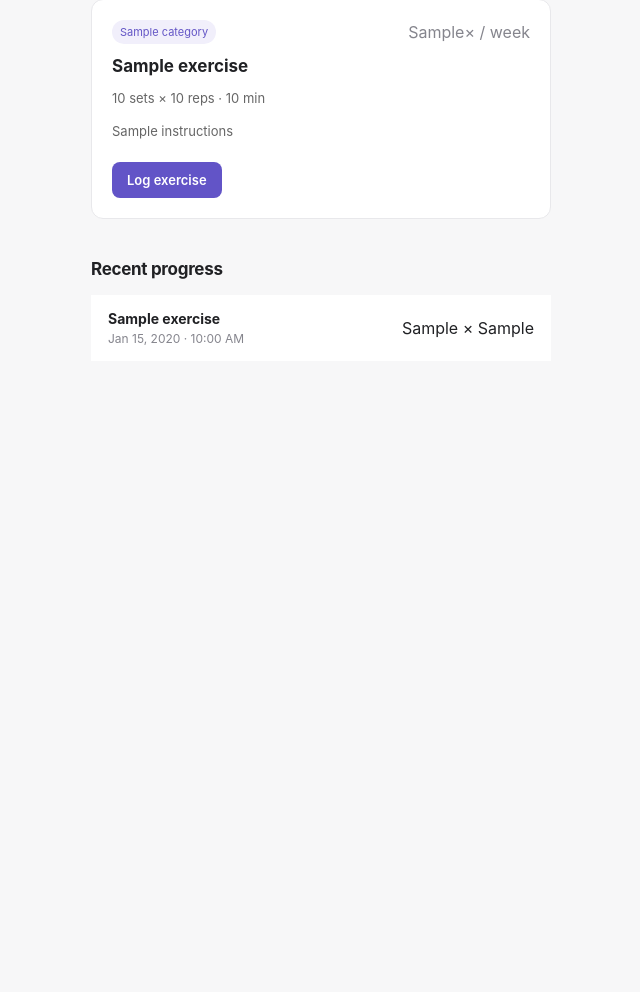
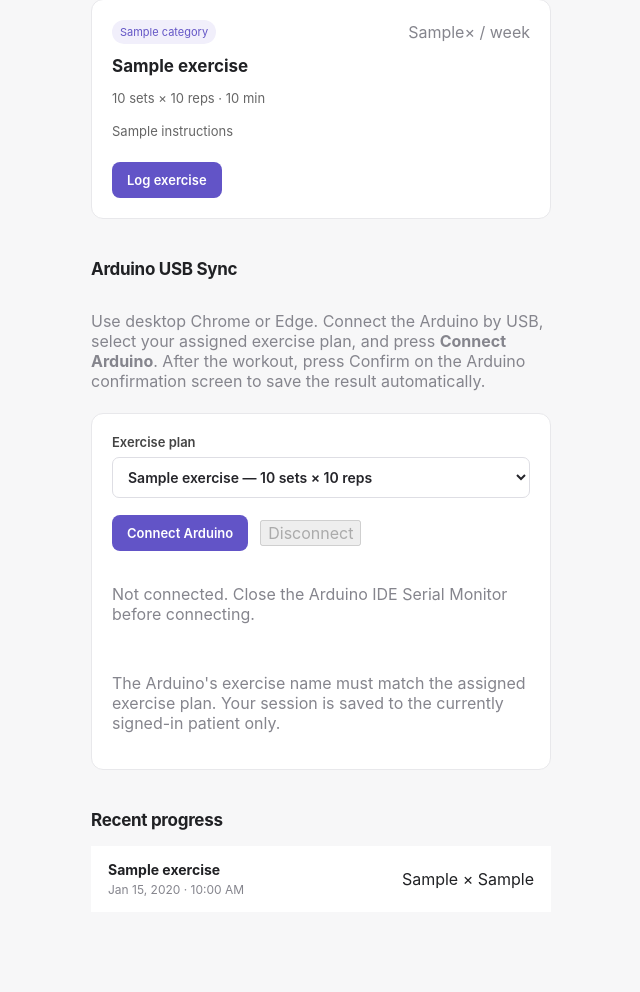
Before and after one commit to jsngao07/ECE198, a Flask app: template Web & Database/templates/patient_dashboard.html in a window 1280 px wide. Shown: the part 213-1205 px from the top of the page, without its empty margins (319-959 px from the left). Before the commit the page ends 558 px from the top, so only its background shows below. Run offline with Flask 3, Linux system fonts and the light colour scheme; the template is opened without the code that fills it: most values are stand-ins (such as "Sample title", 1, 10 or a date in 2020); parts of the project's set-up code (start-up, migrations or seed data) failed here and were passed over; some libraries are stand-ins or nearby versions.

Commit message:
Show Arduino USB sync controls on patient dashboard

```diff
--- a/Web & Database/templates/patient_dashboard.html
+++ b/Web & Database/templates/patient_dashboard.html
@@ -1 +1,26 @@
-{% extends 'base.html' %}{% block title %}Overview · Motion{% endblock %}{% block content %}<header class="page-head"><div><p class="eyebrow">PATIENT</p><h1>Overview</h1></div><a class="primary" href="{{ url_for('appointment_new') }}">Request appointment</a></header><section class="section"><div class="section-head"><h2>My exercise plan</h2></div>{% if plans %}<div class="cards">{% for p in plans %}<article class="card"><div class="card-top"><span class="category">{{ p.exercise.category }}</span><span class="muted">{{ p.frequency_per_week }}× / week</span></div><h3>{{ p.exercise.name }}</h3><p>{{ p.sets }} sets × {{ p.reps }} reps{% if p.duration_minutes %} · {{ p.duration_minutes }} min{% endif %}</p>{% if p.instructions %}<p class="muted">{{ p.instructions }}</p>{% endif %}<a class="primary" href="{{ url_for('progress_log',plan_id=p.id) }}">Log exercise</a></article>{% endfor %}</div>{% else %}<p class="empty">No active exercises assigned.</p>{% endif %}</section><section class="section"><div class="section-head"><h2>Recent progress</h2></div>{% for l in logs %}<div class="list-row"><span><strong>{{ l.plan.exercise.name }}</strong><small>{{ l.completed_at.strftime('%b %d, %Y · %I:%M %p') }}</small></span><span>{{ l.sets_completed }} × {{ l.reps_completed }}</span></div>{% else %}<p class="empty">No progress logged yet.</p>{% endfor %}</section>{% endblock %}
+{% extends 'base.html' %}{% block title %}Overview · Motion<script src="{{ url_for('static', filename='arduino-sync.js') }}" defer></script>{% endblock %}{% block content %}<header class="page-head"><div><p class="eyebrow">PATIENT</p><h1>Overview</h1></div><a class="primary" href="{{ url_for('appointment_new') }}">Request appointment</a></header><section class="section"><div class="section-head"><h2>My exercise plan</h2></div>{% if plans %}<div class="cards">{% for p in plans %}<article class="card"><div class="card-top"><span class="category">{{ p.exercise.category }}</span><span class="muted">{{ p.frequency_per_week }}× / week</span></div><h3>{{ p.exercise.name }}</h3><p>{{ p.sets }} sets × {{ p.reps }} reps{% if p.duration_minutes %} · {{ p.duration_minutes }} min{% endif %}</p>{% if p.instructions %}<p class="muted">{{ p.instructions }}</p>{% endif %}<a class="primary" href="{{ url_for('progress_log',plan_id=p.id) }}">Log exercise</a></article>{% endfor %}</div>{% else %}<p class="empty">No active exercises assigned.</p>{% endif %}</section>
+<section class="section" id="arduino-sync" data-upload-url="{{ url_for('device_progress') }}">
+  <div class="section-head"><h2>Arduino USB Sync</h2></div>
+  <p class="muted">Use desktop Chrome or Edge. Connect the Arduino by USB, select your assigned exercise plan, and press <strong>Connect Arduino</strong>. After the workout, press Confirm on the Arduino confirmation screen to save the result automatically.</p>
+  <div class="form-card">
+    {% if plans %}
+    <label>Exercise plan
+      <select id="arduino-plan">
+        {% for p in plans %}
+        <option value="{{ p.id }}" data-exercise="{{ p.exercise.name }}">{{ p.exercise.name }} — {{ p.sets }} sets × {{ p.reps }} reps</option>
+        {% endfor %}
+      </select>
+    </label>
+    <input id="arduino-csrf" type="hidden" value="{{ csrf_token() }}">
+    <div class="actions">
+      <button type="button" id="arduino-connect" class="primary">Connect Arduino</button>
+      <button type="button" id="arduino-disconnect" disabled>Disconnect</button>
+    </div>
+    <p id="arduino-status" role="status" aria-live="polite" class="muted">Not connected. Close the Arduino IDE Serial Monitor before connecting.</p>
+    <p class="muted">The Arduino's exercise name must match the assigned exercise plan. Your session is saved to the currently signed-in patient only.</p>
+    {% else %}
+    <p class="muted">Your instructor must first assign an active exercise plan before you can import Arduino records.</p>
+    {% endif %}
+  </div>
+</section>
+<section class="section"><div class="section-head"><h2>Recent progress</h2></div>{% for l in logs %}<div class="list-row"><span><strong>{{ l.plan.exercise.name }}</strong><small>{{ l.completed_at.strftime('%b %d, %Y · %I:%M %p') }}</small></span><span>{{ l.sets_completed }} × {{ l.reps_completed }}</span></div>{% else %}<p class="empty">No progress logged yet.</p>{% endfor %}</section>{% endblock %}
```
